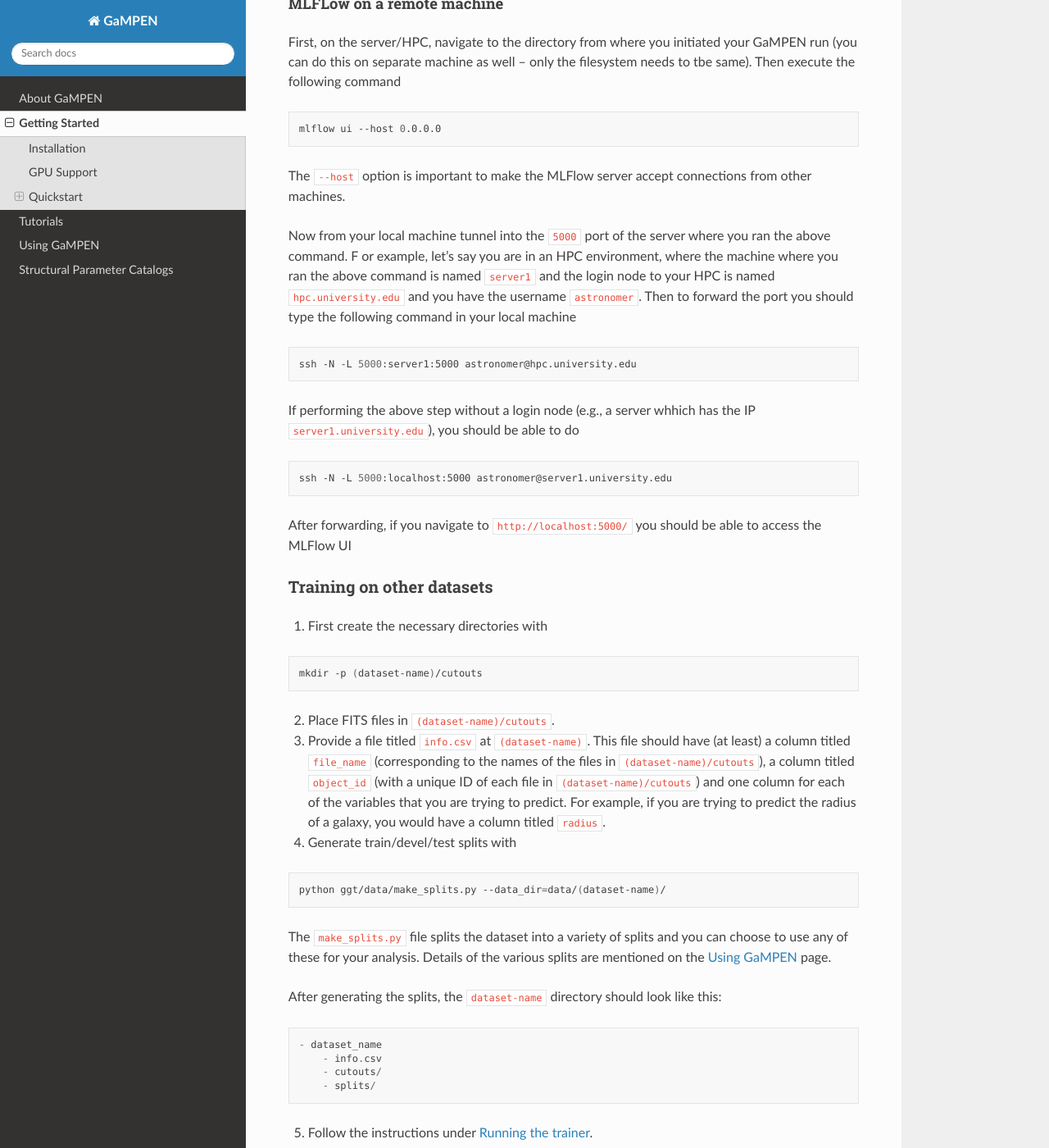
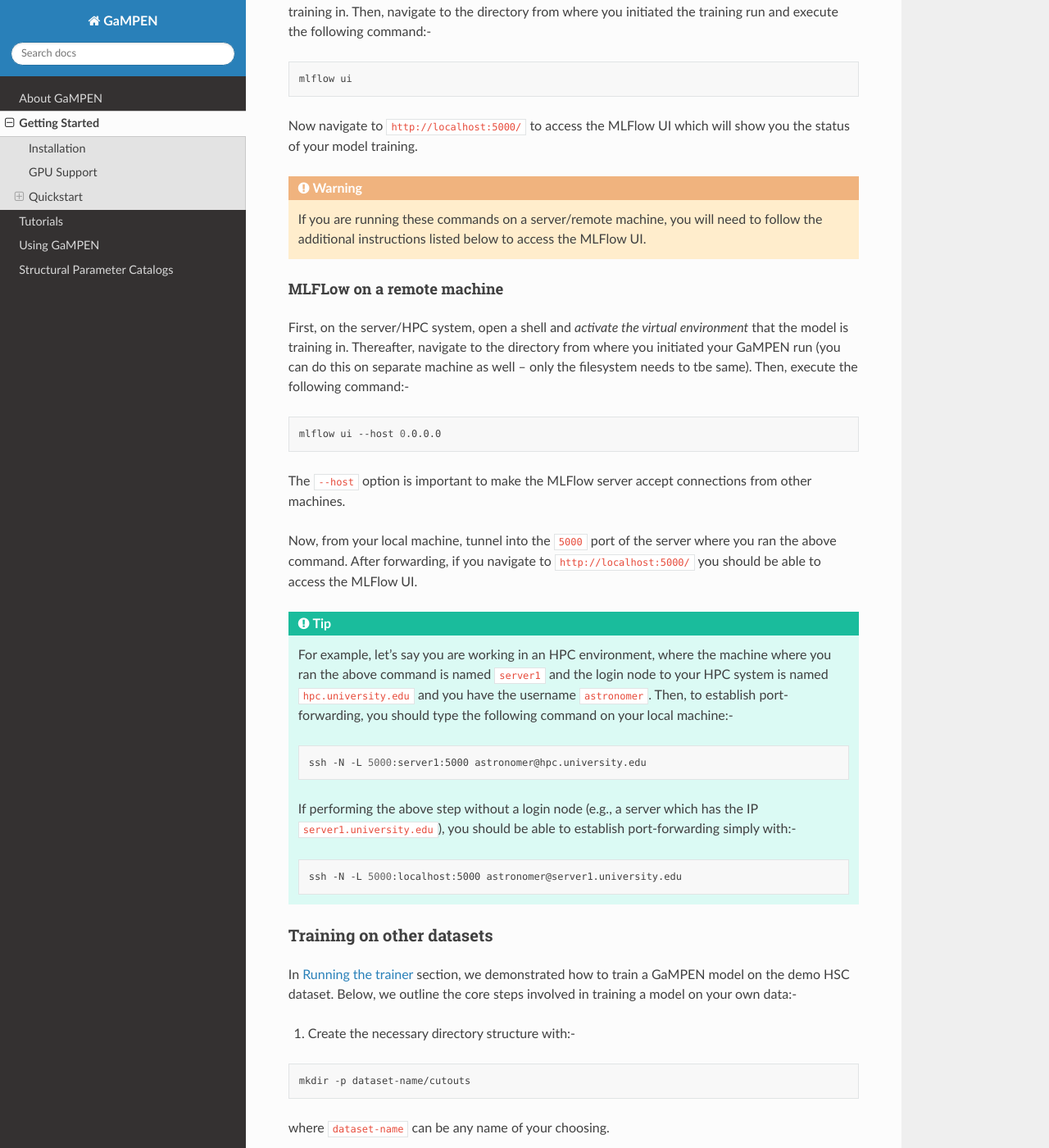
Before and after one commit to aritraghsh09/GaMPEN, a Sphinx documentation site: the page built from docs/source/Getting_Started.md, in a window 1280 px wide and 1400 px high, scrolled down 3809 px. Shown: the whole window at 82% size. Built offline with Sphinx 7.4.7 and the Read the Docs theme 2.0.0, drawn with Linux system fonts in a browser that asks for light colours; pages that are not in the unit, such as notebooks, are missing from menus; some of the changed text lies outside the part shown.

Commit message:
Adding admonitions and expanding some portions

````diff
--- a/docs/source/Getting_Started.md
+++ b/docs/source/Getting_Started.md
@@ -31,7 +31,9 @@ make check
 ```
 It is okay if there are some warnings or some tests are skipped. The only thing you should look out for is errors produced by the `make check` command.
 
-If you get an error about specific `libcudas` libraries being absent while running `make check`, this has probably to do with the fact that you don't have the appropriate CUDA and cuDNN versions installed for the PyTorch version being used by GaMPEN. See below for more details about GPU support.
+:::{tip}
+If you get an error about specific `libcudas` libraries being absent while running `make check`, this has probably to do with the fact that you don't have the appropriate `CUDA` and `cuDNN` versions installed for the PyTorch version being used by GaMPEN. See [below](#gpu-support) for more details about GPU support.
+:::
 
 ## GPU Support
 
@@ -56,20 +58,20 @@ print(torch.__version__)
 
 ## Quickstart
 
-The core parts of the GaMPEN ecosystem are :-
+The core steps involved in running GaMPEN include :-
 
-* Placing your data in a specific directory structure
-* Using the `GaMPEN/ggt/data/make_splits.py` script to generate train/devel/test splits
-* Using the `GaMPEN/ggt/train/train.py` script to train a GaMPEN model
-* Using the MLFlow UI to monitor your model during and after training
-* Using the `GaMPEN/ggt/modules/inference.py` script to perform predictions using the trained model.
-* Using the `GaMPEN/ggt/modules/result_aggregator.py` script to aggregate the predictions into an easy-to-read pandas data-frame.
+1. Placing your data in a specific directory structure
+2. Using the `GaMPEN/ggt/data/make_splits.py` script to generate train/devel/test splits
+3. Using the `GaMPEN/ggt/train/train.py` script to train a GaMPEN model
+4. Using the MLFlow UI to monitor your model during and after training
+5. Using the `GaMPEN/ggt/modules/inference.py` script to perform predictions using the trained model.
+6. Using the `GaMPEN/ggt/modules/result_aggregator.py` script to aggregate the predictions into an easy-to-read pandas data-frame.
 
-```{attention}
-We highly recommend going through all our [Tutorials](Tutorials.md) to get an in-depth understanding of how to use GaMPEN, and an overview of all the steps above.
+:::{attention}
+We strongly recommend going through our [Tutorials](Tutorials.md) and [Using GaMPEN](Using_GaMPEN.md) pages to get an in-depth understanding of how to use GaMPEN, and an overview of all the steps above.
 
-Here, we provide a quick-and-dirty demo to just get you started training your 1st GaMPEN model! This section is intentionally short without much explanation.
-```
+Here, we provide a quick-and-dirty demo to just get you started training your 1st GaMPEN model! This section is intentionally short, without much explanation.
+:::
 
 ### Data preparation
 Let's download some simulated Hyper Suprime-Cam (HSC) images from the Yale servers. To do this run from the root directory of this repository:
@@ -94,7 +96,9 @@ python ./ggt/data/make_splits.py --data_dir=./../hsc/ --target_metric='bt'
 This will create another folder called `splits` within `hsc` with the different data-splits for training, devel (validation), and testing.
 
 ### Running the trainer
-Run the trainer with
+Let's use the data we just downloaded to train a GaMPEN model. To do this, we will
+use the `train.py` script:-
+
 ```bash
 python ggt/train/train.py \
   --experiment_name='demo' \
@@ -122,15 +126,25 @@ python ggt/train/train.py --help
 
 ### Launching the MLFlow UI
 
-Open a separate shell and activate the virtual environment that the model is training in. Then, run
+Although, this is an optional step, GaMPEN comes pre-installed with the [MLFlow UI](https://mlflow.org/) to help you
+monitor the different models that you are currently training and compare these with models you have trained in the past.
+
+To initialize MLFlow, open a separate shell and _activate the virtual environment_ that the model is training in. Then,
+navigate to the directory from where you initiated the training run and execute the following command:-
+
 ```bash
 mlflow ui
 ```
 Now navigate to `http://localhost:5000/` to access the MLFlow UI which will show you the status of your model training.
 
+:::{warning}
+If you are running these commands on a server/remote machine, you will need to follow the additional instructions listed below
+to access the MLFlow UI.
+:::
+
 #### MLFLow on a remote machine
 
-First, on the server/HPC, navigate to the directory from where you initiated your GaMPEN run (you can do this on separate machine as well -- only the filesystem needs to tbe same). Then execute the following command
+First, on the server/HPC system, open a shell and _activate the virtual environment_ that the model is training in. Thereafter, navigate to the directory from where you initiated your GaMPEN run (you can do this on separate machine as well -- only the filesystem needs to tbe same). Then, execute the following command:-
 
 ```bash
 mlflow ui --host 0.0.0.0
@@ -138,38 +152,56 @@ mlflow ui --host 0.0.0.0
 
 The `--host` option is important to make the MLFlow  server accept connections from other machines.
 
-Now from your local machine tunnel into the `5000` port of the server where you ran the above command.
-F
-or example, let's say you are in an HPC environment, where the machine where you ran the above command is named `server1` and the login node to your HPC is named `hpc.university.edu` and you have the username `astronomer`. Then to forward the port you should type the following command in your local machine
+Now, from your local machine, tunnel into the `5000` port of the server where you ran the above command. After forwarding, if you navigate to  `http://localhost:5000/` you should be able to access the MLFlow UI.
+
+:::{tip}
+For example, let's say you are working in an HPC environment, where the machine where you ran the above command is named `server1` and the login node to your HPC system is named `hpc.university.edu` and you have the username `astronomer`. Then, to establish port-forwarding, you should type the following command on your local machine:-
 
 ```bash
 ssh -N -L 5000:server1:5000 astronomer@hpc.university.edu
 ```
 
-If performing the above step without a login node (e.g., a server whhich has the IP `server1.university.edu`), you should be able to do
+If performing the above step without a login node (e.g., a server which has the IP `server1.university.edu`), you should be able to
+establish port-forwarding simply with:-
 
 ```bash
 ssh -N -L 5000:localhost:5000 astronomer@server1.university.edu
 ```
-
-After forwarding, if you navigate to  `http://localhost:5000/` you should be able to access the MLFlow UI
+:::
 
 
 
 ### Training on other datasets
-1. First create the necessary directories with
+In [Running the trainer](#running-the-trainer) section, we demonstrated how to train a GaMPEN model on the demo HSC
+dataset. Below, we outline the core steps involved in training a model on your own data:-
+
+1. Create the necessary directory structure with:-
+
 ```bash
-mkdir -p (dataset-name)/cutouts
+mkdir -p dataset-name/cutouts
 ```
-2. Place FITS files in `(dataset-name)/cutouts`.
-3. Provide a file titled `info.csv` at `(dataset-name)`. This file should have (at least) a column titled `file_name` (corresponding to the names of the files in `(dataset-name)/cutouts`), a column titled `object_id` (with a unique ID of each file in `(dataset-name)/cutouts`) and one column for each of the variables that you are trying to predict. For example, if you are trying to predict the radius of a galaxy, you would have a column titled `radius`.
+where `dataset-name` can be any name of your choosing.
 
-4. Generate train/devel/test splits with
+2. GaMPEN expects input images to be in the `.fits` format, centered on the galaxy of interest. Make
+same-sized individual cutouts for all objects in your dataset; and place these files in `dataset-name/cutouts/`.
+
+3. Place a file titled `info.csv` inside the `dataset-name` directory. This file should have (at least) a column titled `file_name` (corresponding to the names of the files in `dataset-name/cutouts`), a column titled `object_id` (with a unique ID for each file in `dataset-name/cutouts/`) and one column each for the parameters that you are trying to predict. For example, if you are trying to predict the radius and magnitude of a galaxy, you would have two columns titled `radius` and `magnitude`.
+
+:::{note}
+Besides the `file_name` and `object_id` columns; all other columns in `info.csv` can be named according to your choosing.
+There are also no limitations on additional columns being present in `info.csv`.
+:::
+
+4. Next, separate your dataset into train, devel, and test splits with the following command:-
+
 ```bash
-python ggt/data/make_splits.py --data_dir=data/(dataset-name)/
+python ggt/data/make_splits.py --data_dir=/dataset-name/
 ```
+:::{attention}
+You should provide the full path of the `dataset-name` directory to the `data_dir` argument.
+:::
 
-The `make_splits.py` file splits the dataset into a variety of splits and you can choose to use any of these for your analysis. Details of the various splits are mentioned on the [Using GaMPEN](https://gampen.readthedocs.io/en/latest/Using_GaMPEN.html#make-splits) page.
+The `make_splits.py` file splits the dataset according to a set of pre-determined fractions and you can choose to use any of these for your analysis. Details of the various splits are mentioned on the [Using GaMPEN](Using_GaMPEN.md#make-splits) page.
 
 After generating the splits, the `dataset-name` directory should look like this:
 ```
@@ -178,4 +210,9 @@ After generating the splits, the `dataset-name` directory should look like this:
     - cutouts/
     - splits/
 ```
-5. Follow the instructions under [Running the trainer](#running-the-trainer).
+
+:::{tip}
+To change the fractions (of train/devel/test data) in the various splits; alter the `split_types` dictionary in `make_splits.py`
+:::
+
+5. Follow the instructions in [Running the trainer](#running-the-trainer).
````
